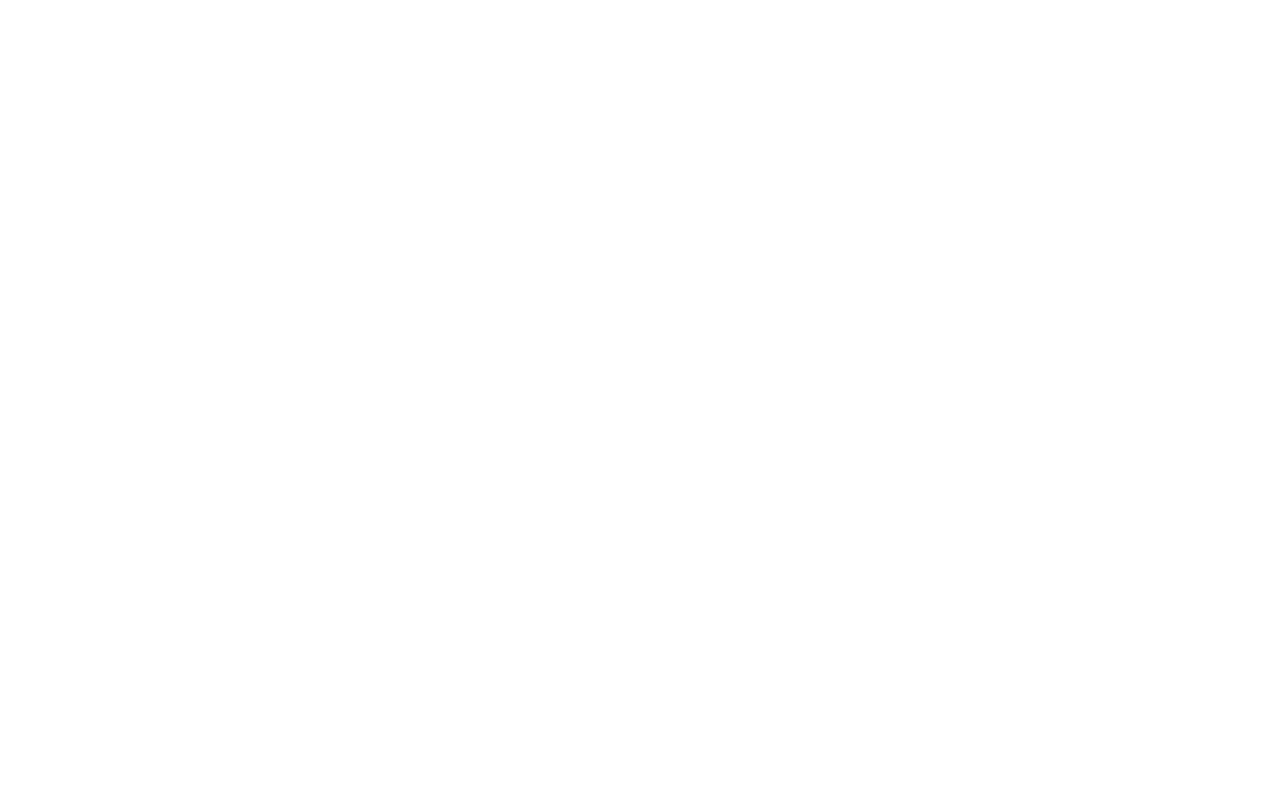
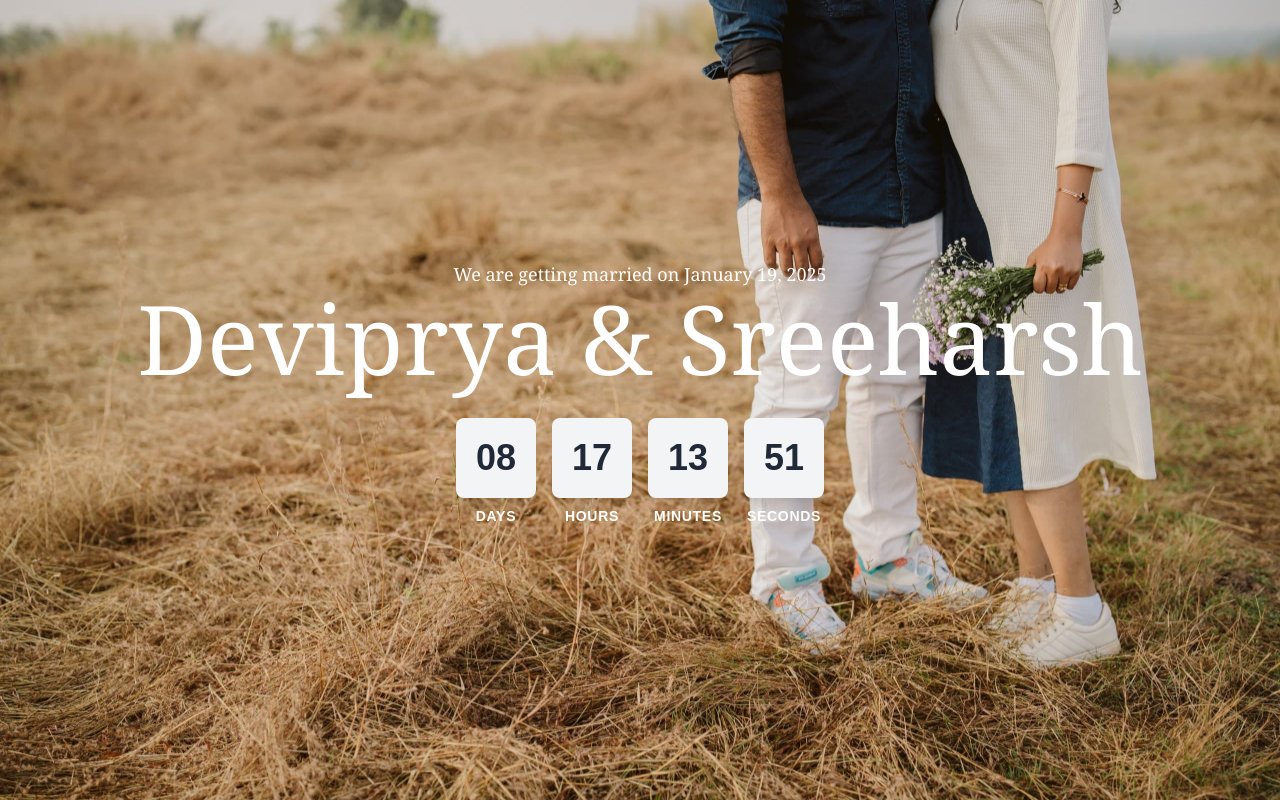
Before and after one commit to sreeharshrajan/my-wedding-invitation, a Next.js app: page / in a window 1280 px wide. Built offline with nearby package versions, Linux system fonts and the light colour scheme.

Commit message:
Add Hero and CountdownTimer components, implement smooth scrolling with Lenis, and update Home page layout

```diff
--- a/src/app/page.js
+++ b/src/app/page.js
@@ -1,8 +1,29 @@
+'use client';
 import Image from "next/image";
+import { useEffect, Suspense } from 'react';
+import Loader from '@/components/ui/Loader';
+import Lenis from 'lenis';
+import { Hero } from '@/components/home/Hero';
+
 
 export default function Home() {
+  useEffect(() => {
+    const lenis = new Lenis()
+
+    function raf(time) {
+      lenis.raf(time)
+      requestAnimationFrame(raf)
+    }
+
+    requestAnimationFrame(raf)
+  }, [])
+
+
+  // return (
+  //   <div className="grid grid-rows-[20px_1fr_20px] items-center justify-items-center min-h-screen p-8 pb-20 gap-16 sm:p-20 font-[family-name:var(--font-aleo)]">
+  //   </div>
+  // );
   return (
-    <div className="grid grid-rows-[20px_1fr_20px] items-center justify-items-center min-h-screen p-8 pb-20 gap-16 sm:p-20 font-[family-name:var(--font-aleo)]">
-    </div>
+    <Hero />
   );
 }
--- /dev/null
+++ b/src/components/home/CountdownTimer.jsx
@@ -0,0 +1,56 @@
+"use client";
+import React, { useState, useEffect } from "react";
+
+const CountdownTimer = ({ targetTime }) => {
+  const [timeLeft, setTimeLeft] = useState({
+    days: 0,
+    hours: 0,
+    minutes: 0,
+    seconds: 0,
+  });
+
+  useEffect(() => {
+    const updateTimer = () => {
+      const now = new Date();
+      const distance = targetTime - now;
+
+      if (distance <= 0) {
+        setTimeLeft({ days: 0, hours: 0, minutes: 0, seconds: 0 });
+        clearInterval(timerInterval);
+      } else {
+        setTimeLeft({
+          days: Math.floor(distance / (1000 * 60 * 60 * 24)),
+          hours: Math.floor((distance % (1000 * 60 * 60 * 24)) / (1000 * 60 * 60)),
+          minutes: Math.floor((distance % (1000 * 60 * 60)) / (1000 * 60)),
+          seconds: Math.floor((distance % (1000 * 60)) / 1000),
+        });
+      }
+    };
+
+    const timerInterval = setInterval(updateTimer, 1000);
+    updateTimer(); // Initialize immediately
+
+    return () => clearInterval(timerInterval);
+  }, [targetTime]);
+
+  return (
+    <div className="w-full max-w-4xl mx-auto p-8">
+      <div className="flex justify-center items-center gap-4">
+        {Object.entries(timeLeft).map(([unit, value]) => (
+          <div key={unit} className="flex flex-col items-center">
+            <div className="bg-gray-100 rounded-lg p-4 w-20 h-20 flex items-center justify-center mb-2 shadow-lg">
+              <span className="text-4xl font-bold text-gray-800">
+                {value.toString().padStart(2, "0")}
+              </span>
+            </div>
+            <span className="text-sm uppercase tracking-wider text-white font-semibold">
+              {unit}
+            </span>
+          </div>
+        ))}
+      </div>
+    </div>
+  );
+};
+
+export default CountdownTimer;
--- /dev/null
+++ b/src/components/home/Hero.jsx
@@ -0,0 +1,46 @@
+import { useEffect, useState } from "react";
+import { useGsapAnimation } from "@/hooks/useGsapAnimation";
+import CountdownTimer from "@/components/home/CountdownTimer";
+
+export const Hero = () => {
+  const [isLoaded, setIsLoaded] = useState(false);
+  const targetDate = new Date("2025-01-19T12:00:00");
+
+  useEffect(() => {
+    // Simulate a delay to ensure this isn't the first component loaded
+    const timer = setTimeout(() => {
+      setIsLoaded(true);
+    }, 1000); // Delay for 1 second
+
+    return () => clearTimeout(timer);
+  }, []);
+
+  useGsapAnimation(".hero-text", {
+    opacity: 0,
+    y: 50,
+    duration: 1.5,
+    ease: "power3.out",
+  });
+
+  if (!isLoaded) {
+    return (
+      <section className="h-screen flex items-center justify-center bg-[url('/images/hero-bg.jpg')] bg-cover bg-center" />
+    );
+  }
+
+  return (
+    <section className="h-screen flex items-center justify-center bg-[url('/images/hero-bg.jpg')] bg-cover bg-center">
+      <div className="text-center hero-text">
+        <h5 className="mt-4 text-lg leading-8 text-white font-serif">
+          We are getting married on January 19, 2025
+        </h5>
+
+        <h2 className="text-6xl md:text-8xl font-serif text-white">
+          Deviprya &amp; Sreeharsh
+        </h2>
+
+        <CountdownTimer targetTime={targetDate} />
+      </div>
+    </section>
+  );
+};
```
